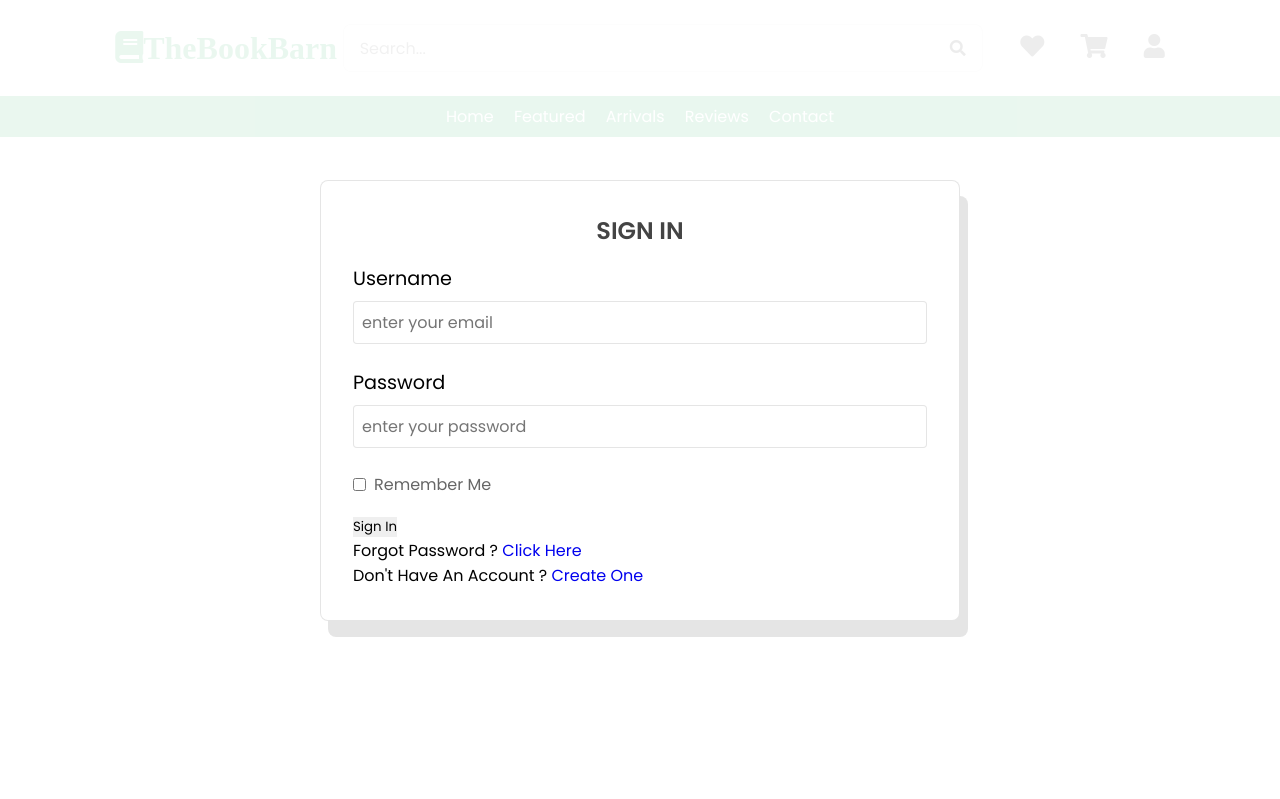
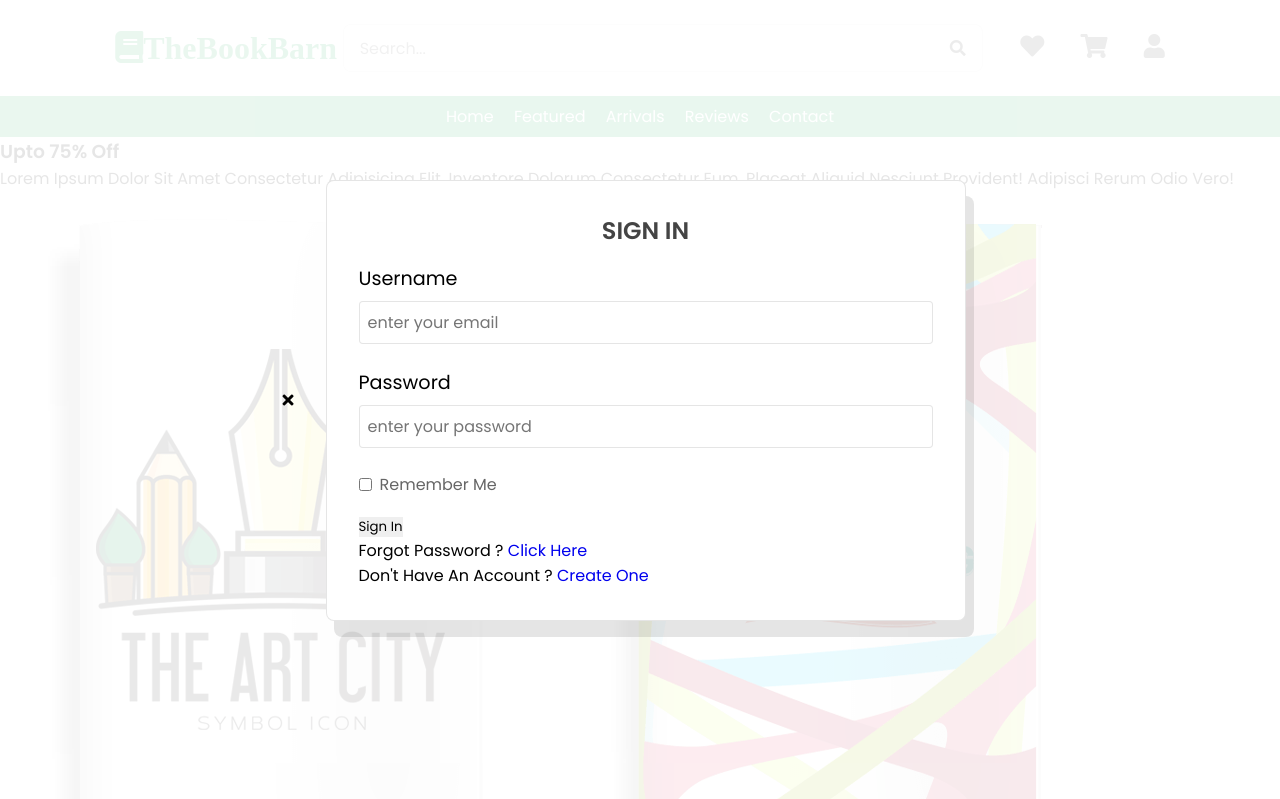
Before and after one commit to taurusilver7/bookbarn, a plain HTML site: page index.html in a window 1280 px wide. Shown: the top 799 px of the page. Drawn offline with Linux system fonts and the light colour scheme; a web font is replaced by a local one.

Commit message:
home container init

```diff
--- a/index.html
+++ b/index.html
@@ -59,6 +59,7 @@
 
     <!-- login form -->
     <div class="login-form-container">
+      <div id="close-login-btn" class="fas fa-times"></div>
       <form action="">
         <h3>Sign in</h3>
         <span>username</span>
@@ -86,6 +87,32 @@
       </form>
     </div>
 
+    <!-- Home section -->
+    <section id="home" class="home">
+      <div class="row">
+        <div class="content">
+          <h3>upto 75% off</h3>
+          <p>
+            Lorem ipsum dolor sit amet consectetur adipisicing elit. Inventore
+            dolorum consectetur eum, placeat aliquid nesciunt provident!
+            Adipisci rerum odio vero!
+          </p>
+          <a href="#" class="btn"></a>
+        </div>
+        <div class="books-slider">
+          <div class="wrapper">
+            <a href="#"><img src="img/book-1.png" alt="book-1" /></a>
+            <a href="#"><img src="img/book-2.png" alt="book-2" /></a>
+            <a href="#"><img src="img/book-3.png" alt="book-3" /></a>
+            <a href="#"><img src="img/book-4.png" alt="book-4" /></a>
+            <a href="#"><img src="img/book-5.png" alt="book-5" /></a>
+            <a href="#"><img src="img/book-6.png" alt="book-6" /></a>
+          </div>
+          <img src="img/stand.png" class="stand" alt="stand" />
+        </div>
+      </div>
+    </section>
+
     <!-- custom js file -->
     <script src="/script.js"></script>
   </body>
```
